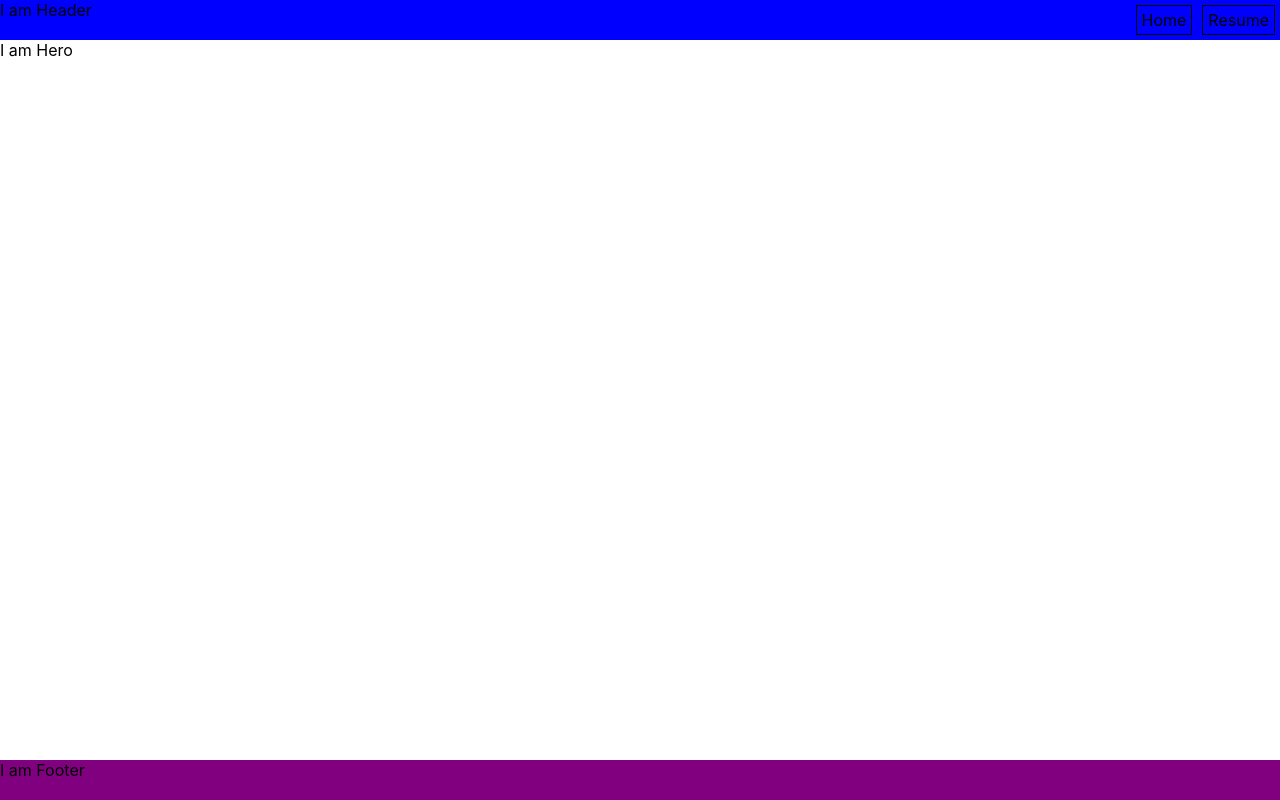
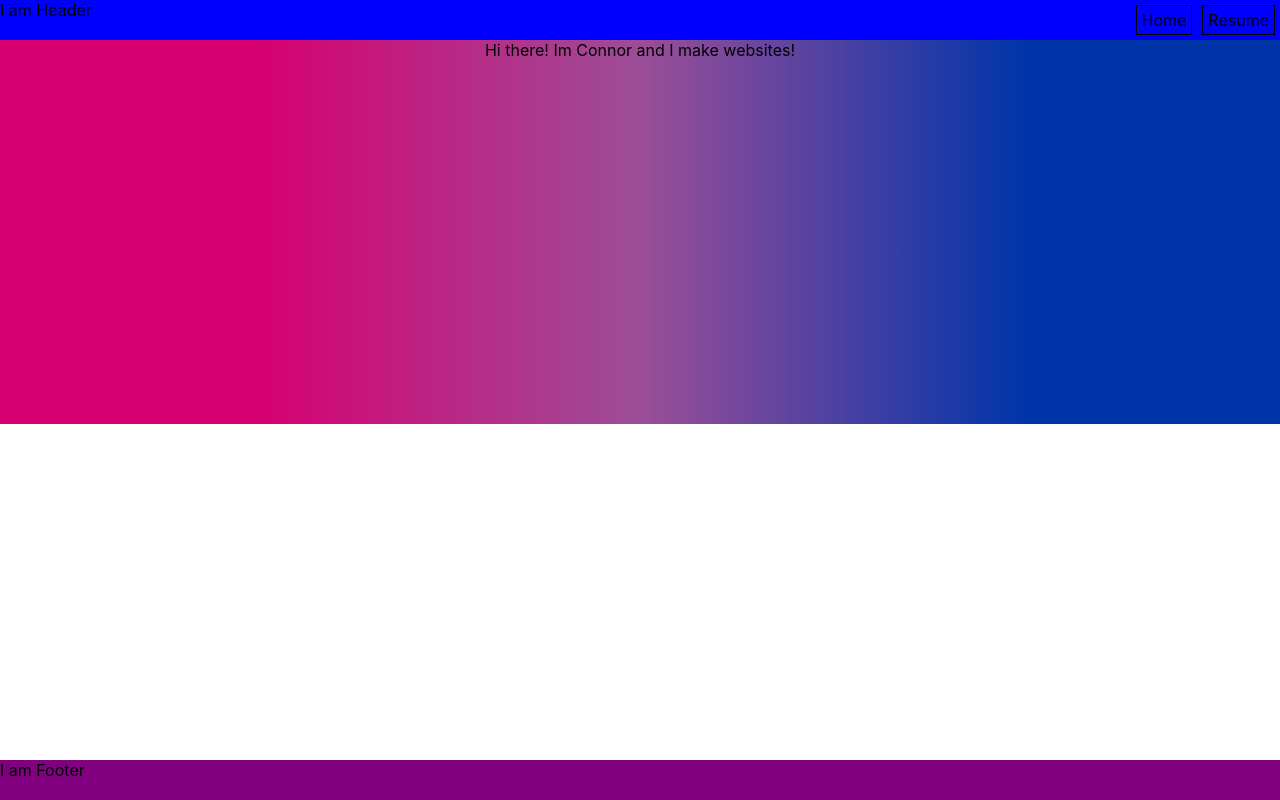
Before and after one commit to CD-Mackay/personal_site, a Next.js app: page / in a window 1280 px wide. Built offline with nearby package versions, Linux system fonts and the light colour scheme.

Commit message:
style hero background

```diff
--- a/Components/Hero/Hero.js
+++ b/Components/Hero/Hero.js
@@ -3,7 +3,9 @@ import styles from "./Hero.module.css";
 export default function Hero() {
   return (
     <div className={styles.hero}>
-      I am Hero
+      <div className={styles.text}>
+        Hi there! Im Connor and I make websites!
+      </div>
     </div>
   );
 }
--- a/Components/Hero/Hero.module.css
+++ b/Components/Hero/Hero.module.css
@@ -0,0 +1,10 @@
+.hero {
+  height: 30vw;
+  background: linear-gradient(90deg, rgba(215,0,113,1) 20%, rgba(156,78,151,1) 50%, rgba(0,53,170,1) 80%);
+}
+
+.text {
+  text-align: center;
+  top: 50%;
+  bottom: 50%;
+}
```
